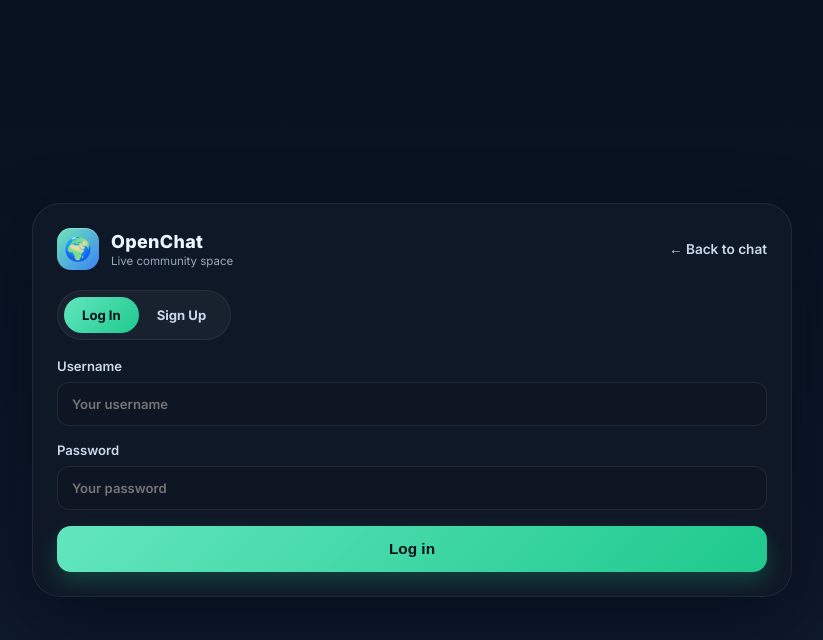
After one commit to GaurishGuptaHobbyProgramer/Open.Chat, a Flask app: page /auth in a window 1280 px wide. The commit adds this page. Shown: the top 640 px of the page, without its empty margins (228-1051 px from the left). Run offline with Flask 3, Linux system fonts and the light colour scheme.

Commit message:
added auth. system

```diff
--- a/app.py
+++ b/app.py
@@ -1,8 +1,10 @@
 import os
+import re
 import sqlite3
 from datetime import datetime, timedelta, timezone
 
-from flask import Flask, g, current_app, jsonify, render_template, request
+from flask import Flask, g, current_app, jsonify, redirect, render_template, request, session, url_for
+from werkzeug.security import check_password_hash, generate_password_hash
 
 
 def get_db():
@@ -33,6 +35,35 @@ def init_db():
         )
         """
     )
+    db.execute(
+        """
+        CREATE TABLE IF NOT EXISTS users (
+            id INTEGER PRIMARY KEY AUTOINCREMENT,
+            username TEXT NOT NULL,
+            password_hash TEXT NOT NULL,
+            created_at TEXT NOT NULL
+        )
+        """
+    )
+
+    db.execute("UPDATE users SET username = TRIM(username) WHERE username IS NOT NULL")
+
+    duplicate_username_rows = db.execute(
+        "SELECT id, username FROM users WHERE username IS NOT NULL ORDER BY id"
+    ).fetchall()
+    kept_usernames = set()
+    duplicate_username_ids = []
+    for row in duplicate_username_rows:
+        key = (row["username"] or "").lower().strip()
+        if key in kept_usernames:
+            duplicate_username_ids.append(row["id"])
+        else:
+            kept_usernames.add(key)
+    if duplicate_username_ids:
+        placeholders = ", ".join("?" for _ in duplicate_username_ids)
+        db.execute(f"DELETE FROM users WHERE id IN ({placeholders})", duplicate_username_ids)
+
+    db.execute("CREATE UNIQUE INDEX IF NOT EXISTS idx_users_username_unique ON users (LOWER(username))")
     db.commit()
 
 
@@ -72,6 +103,86 @@ def detect_device_type(user_agent):
         "opera mini",
     ]
     return "mobile" if any(marker in ua for marker in mobile_indicators) else "desktop"
+
+
+def get_current_user():
+    user_id = session.get("user_id")
+    if not user_id:
+        return None
+
+    db = get_db()
+    row = db.execute(
+        "SELECT id, username, created_at FROM users WHERE id = ?",
+        (user_id,),
+    ).fetchone()
+
+    if row is None:
+        session.clear()
+        return None
+
+    return {
+        "id": row["id"],
+        "username": row["username"],
+        "created_at": row["created_at"],
+    }
+
+
+def register_user(username, password):
+    clean_username = (username or "").strip()
+    if len(clean_username) < 2:
+        raise ValueError("Name must be at least 2 characters long.")
+    if len(clean_username) > 30:
+        raise ValueError("Name must be 30 characters or fewer.")
+    if len(password or "") < 8:
+        raise ValueError("Password must be at least 8 characters long.")
+
+    db = get_db()
+    if db.execute("SELECT 1 FROM users WHERE LOWER(username) = LOWER(?)", (clean_username,)).fetchone():
+        raise ValueError("This username is already taken.")
+
+    password_hash = generate_password_hash(password)
+    timestamp = datetime.now(timezone.utc).strftime("%Y-%m-%dT%H:%M:%SZ")
+    cursor = db.execute(
+        "INSERT INTO users (username, password_hash, created_at) VALUES (?, ?, ?)",
+        (clean_username, password_hash, timestamp),
+    )
+    db.commit()
+
+    user = db.execute(
+        "SELECT id, username, created_at FROM users WHERE id = ?",
+        (cursor.lastrowid,),
+    ).fetchone()
+
+    session["user_id"] = user["id"]
+    session.permanent = True
+    return {
+        "id": user["id"],
+        "username": user["username"],
+        "created_at": user["created_at"],
+    }
+
+
+def authenticate_user(username, password):
+    clean_username = (username or "").strip()
+    db = get_db()
+    user = db.execute(
+        "SELECT id, username, password_hash FROM users WHERE LOWER(username) = LOWER(?)",
+        (clean_username,),
+    ).fetchone()
+
+    if user is None:
+        return False
+
+    if not check_password_hash(user["password_hash"], password or ""):
+        return False
+
+    session["user_id"] = user["id"]
+    session.permanent = True
+    return True
+
+
+def logout_user():
+    session.clear()
 
 
 def save_message(username, message):
@@ -174,29 +285,112 @@ def create_app(test_config=None):
 
     @app.route("/")
     def home():
+        current_user = get_current_user()
+        if current_user is None:
+            return redirect(url_for("auth_page", mode="login"))
+
         device_type = detect_device_type(request.user_agent.string)
-        return render_template("index.html", device_type=device_type)
+        return render_template("index.html", device_type=device_type, current_user=current_user)
+
+    @app.route("/auth", methods=["GET", "POST"])
+    def auth_page():
+        device_type = detect_device_type(request.user_agent.string)
+        mode = request.args.get("mode", "login")
+        form_error = None
+        current_user = get_current_user()
+
+        if current_user is not None and request.method == "GET":
+            return redirect(url_for("home"))
+
+        if request.method == "POST":
+            mode = request.form.get("mode", "login")
+            if mode == "signup":
+                try:
+                    password = request.form.get("password", "")
+                    confirm_password = request.form.get("confirm_password", "")
+                    if confirm_password != password:
+                        raise ValueError("Passwords do not match.")
+                    register_user(
+                        request.form.get("username", ""),
+                        password,
+                    )
+                    return redirect(url_for("home"))
+                except ValueError as exc:
+                    form_error = str(exc)
+            else:
+                if authenticate_user(request.form.get("username", ""), request.form.get("password", "")):
+                    return redirect(request.args.get("next") or url_for("home"))
+                form_error = "Invalid username or password."
+
+        return render_template(
+            "auth.html",
+            device_type=device_type,
+            current_user=current_user,
+            auth_mode=mode,
+            error=form_error,
+        )
+
+    @app.route("/logout", methods=["POST"])
+    def logout_page():
+        logout_user()
+        return redirect(url_for("auth_page", mode="login"))
+
+    @app.route("/settings")
+    def settings_page():
+        device_type = detect_device_type(request.user_agent.string)
+        return render_template("settings.html", device_type=device_type, current_user=get_current_user())
+
+    @app.route("/api/check-username", methods=["GET"])
+    def check_username_availability():
+        username = (request.args.get("username") or "").strip()
+        if not username:
+            return jsonify({"available": False, "message": "Please enter a username."})
+
+        if len(username) < 2:
+            return jsonify({"available": False, "message": "Username must be at least 2 characters."})
+
+        db = get_db()
+        exists = db.execute(
+            "SELECT 1 FROM users WHERE LOWER(username) = LOWER(?)",
+            (username,),
+        ).fetchone() is not None
+        if exists:
+            return jsonify({"available": False, "message": "Username unavailable."})
+        return jsonify({"available": True, "message": "Username available."})
 
     @app.route("/messages", methods=["GET"])
     def list_messages():
+        if get_current_user() is None:
+            return redirect(url_for("auth_page", mode="login"))
+
         since_id = request.args.get("since_id", type=int)
         limit = request.args.get("limit", default=80, type=int)
         return jsonify(get_messages(limit=limit, since_id=since_id))
 
     @app.route("/messages", methods=["POST"])
     def add_message_route():
+        current_user = get_current_user()
+        if current_user is None:
+            return jsonify({"error": "Authentication required"}), 401
+
         data = request.get_json(silent=True) or {}
-        payload = save_message(data.get("username"), data.get("message"))
+        payload = save_message(current_user["username"], data.get("message"))
         if payload is None:
             return jsonify({"error": "Message cannot be empty"}), 400
         return jsonify(payload)
 
     @app.route("/presence", methods=["GET"])
     def presence_count():
+        if get_current_user() is None:
+            return jsonify({"error": "Authentication required"}), 401
+
         return jsonify({"count": get_presence_count()})
 
     @app.route("/presence", methods=["POST"])
     def presence_upsert():
+        if get_current_user() is None:
+            return jsonify({"error": "Authentication required"}), 401
+
         data = request.get_json(silent=True) or {}
         count = set_presence(data.get("token"))
         if count is None:
@@ -205,6 +399,9 @@ def create_app(test_config=None):
 
     @app.route("/presence", methods=["DELETE"])
     def presence_delete():
+        if get_current_user() is None:
+            return jsonify({"error": "Authentication required"}), 401
+
         data = request.get_json(silent=True) or {}
         return jsonify({"count": remove_presence(data.get("token"))})
 
--- a/requirements.txt
+++ b/requirements.txt
@@ -2,3 +2,4 @@ Flask
 Flask-SocketIO
 gunicorn
 eventlet
+python-dotenv
--- a/static/style.css
+++ b/static/style.css
@@ -331,6 +331,258 @@ body {
     transform: translateY(-1px);
 }
 
+.settings-link,
+.secondary-link,
+.auth-tab,
+.primary-button,
+.danger-button,
+.settings-button {
+    text-decoration: none;
+    transition: transform 0.18s ease, border-color 0.18s ease, box-shadow 0.18s ease;
+}
+
+.settings-link {
+    display: inline-flex;
+    align-items: center;
+    justify-content: center;
+    border: 1px solid var(--line);
+    border-radius: 999px;
+    background: rgba(255, 255, 255, 0.04);
+    color: var(--text);
+    padding: 8px 12px;
+    font-size: 0.76rem;
+    font-weight: 700;
+    white-space: nowrap;
+}
+
+.account-chip {
+    background: rgba(99, 230, 190, 0.12);
+    border: 1px solid rgba(99, 230, 190, 0.25);
+    color: var(--text);
+    border-radius: 999px;
+    padding: 8px 12px;
+    font-size: 0.75rem;
+    font-weight: 700;
+    white-space: nowrap;
+}
+
+.auth-shell,
+.settings-shell {
+    width: min(92vw, 760px);
+    margin: 0 auto;
+}
+
+.auth-card,
+.settings-card {
+    background: var(--card);
+    border: 1px solid var(--line);
+    border-radius: 28px;
+    box-shadow: 0 24px 70px var(--shadow);
+    backdrop-filter: blur(12px);
+    overflow: hidden;
+}
+
+.auth-card {
+    padding: 24px;
+}
+
+.settings-card {
+    padding: 24px;
+}
+
+.auth-header,
+.settings-header {
+    display: flex;
+    align-items: center;
+    justify-content: space-between;
+    gap: 12px;
+    margin-bottom: 20px;
+}
+
+.secondary-link {
+    color: var(--text-soft);
+    font-size: 0.85rem;
+    font-weight: 600;
+}
+
+.auth-tabs {
+    display: inline-flex;
+    background: rgba(255, 255, 255, 0.04);
+    border: 1px solid var(--line);
+    border-radius: 999px;
+    padding: 6px;
+    margin-bottom: 18px;
+}
+
+.auth-tab {
+    border-radius: 999px;
+    padding: 10px 18px;
+    color: var(--text-soft);
+    font-weight: 700;
+    font-size: 0.82rem;
+}
+
+.auth-tab.active {
+    background: linear-gradient(135deg, var(--accent), var(--accent-strong));
+    color: #061119;
+}
+
+.auth-form {
+    display: flex;
+    flex-direction: column;
+    gap: 16px;
+}
+
+.auth-form label {
+    display: flex;
+    flex-direction: column;
+    gap: 8px;
+    color: var(--text-soft);
+    font-size: 0.82rem;
+    font-weight: 600;
+}
+
+.auth-form input {
+    border: 1px solid var(--line);
+    border-radius: 12px;
+    background: rgba(10, 18, 30, 0.2);
+    color: var(--text);
+    padding: 13px 14px;
+    font: inherit;
+}
+
+.form-message {
+    margin-bottom: 16px;
+    border-radius: 12px;
+    padding: 12px 14px;
+    font-size: 0.85rem;
+    font-weight: 600;
+}
+
+.field-status {
+    display: block;
+    min-height: 18px;
+    font-size: 0.75rem;
+    color: var(--muted);
+}
+
+.field-status.error {
+    color: #fca5a5;
+}
+
+.field-status.success {
+    color: #86efac;
+}
+
+.error-message {
+    background: rgba(239, 68, 68, 0.12);
+    color: #fecaca;
+    border: 1px solid rgba(239, 68, 68, 0.35);
+}
+
+.primary-button,
+.danger-button,
+.settings-button {
+    display: inline-flex;
+    align-items: center;
+    justify-content: center;
+    border: none;
+    border-radius: 14px;
+    background: linear-gradient(135deg, var(--accent), var(--accent-strong));
+    color: #061119;
+    font-weight: 800;
+    font-size: 0.96rem;
+    cursor: pointer;
+    padding: 14px 18px;
+    box-shadow: 0 10px 20px rgba(30, 201, 141, 0.22);
+}
+
+.danger-button {
+    background: linear-gradient(135deg, #fca5a5, #ef4444);
+    color: white;
+    box-shadow: 0 10px 20px rgba(239, 68, 68, 0.22);
+}
+
+.settings-link:hover,
+.secondary-link:hover,
+.auth-tab:hover,
+.primary-button:hover,
+.danger-button:hover,
+.settings-button:hover {
+    transform: translateY(-1px);
+}
+
+.eyebrow {
+    margin: 0 0 6px;
+    text-transform: uppercase;
+    letter-spacing: 0.12em;
+    font-size: 0.72rem;
+    color: var(--muted);
+}
+
+.settings-header h1 {
+    margin: 0;
+    font-size: clamp(1.6rem, 2vw, 2.2rem);
+}
+
+.settings-list {
+    display: flex;
+    flex-direction: column;
+    gap: 18px;
+}
+
+.settings-section {
+    background: rgba(255, 255, 255, 0.02);
+    border: 1px solid var(--line);
+    border-radius: 18px;
+    padding: 16px 18px;
+}
+
+.settings-section h2 {
+    margin: 0 0 14px;
+    font-size: 1rem;
+}
+
+.profile-card {
+    display: flex;
+    align-items: center;
+    gap: 14px;
+}
+
+.profile-avatar {
+    width: 52px;
+    height: 52px;
+    display: grid;
+    place-items: center;
+    border-radius: 50%;
+    background: var(--avatar-bg);
+    color: #fff;
+    font-weight: 800;
+}
+
+.profile-details {
+    display: flex;
+    flex-direction: column;
+    gap: 4px;
+}
+
+.profile-details strong {
+    font-size: 1rem;
+}
+
+.profile-details span {
+    color: var(--muted);
+    font-size: 0.85rem;
+}
+
+.placeholder-setting {
+    background: rgba(255, 255, 255, 0.02);
+    border: 1px dashed var(--line);
+    border-radius: 12px;
+    padding: 12px 14px;
+    color: var(--text-soft);
+}
+
 @keyframes fadeIn {
     from { opacity: 0; transform: translateY(6px); }
     to { opacity: 1; transform: translateY(0); }
--- /dev/null
+++ b/templates/auth.html
@@ -0,0 +1,104 @@
+<!DOCTYPE html>
+<html lang="en">
+<head>
+    <meta charset="UTF-8">
+    <meta name="viewport" content="width=device-width, initial-scale=1.0">
+    <title>OpenChat | Authentication</title>
+    <link rel="icon" type="image/svg+xml" href="{{ url_for('static', filename='favicon.svg') }}">
+    <link rel="stylesheet" href="{{ url_for('static', filename='style.css') }}">
+</head>
+<body class="device-{{ device_type }}" data-device-type="{{ device_type }}">
+    <div class="auth-shell">
+        <div class="auth-card">
+            <div class="auth-header">
+                <div class="brand-wrap">
+                    <div class="brand-icon">🌍</div>
+                    <div class="brand-copy">
+                        <div class="brand-name">OpenChat</div>
+                        <div class="brand-tagline">Live community space</div>
+                    </div>
+                </div>
+                <a href="{{ url_for('home') }}" class="secondary-link">← Back to chat</a>
+            </div>
+
+            <div class="auth-tabs" role="tablist" aria-label="Authentication mode selector">
+                <a href="{{ url_for('auth_page', mode='login') }}" class="auth-tab {% if auth_mode == 'login' %}active{% endif %}">Log In</a>
+                <a href="{{ url_for('auth_page', mode='signup') }}" class="auth-tab {% if auth_mode == 'signup' %}active{% endif %}">Sign Up</a>
+            </div>
+
+            {% if error %}
+            <div class="form-message error-message" role="alert">{{ error }}</div>
+            {% endif %}
+
+            {% if auth_mode == 'signup' %}
+            <form method="post" action="{{ url_for('auth_page') }}" class="auth-form" novalidate>
+                <input type="hidden" name="mode" value="signup">
+                <label>
+                    <span>Display name</span>
+                    <input type="text" id="signup-username" name="username" maxlength="30" placeholder="Enter your name" required>
+                    <small id="username-status" class="field-status" aria-live="polite"></small>
+                </label>
+                <label>
+                    <span>Password</span>
+                    <input type="password" name="password" minlength="8" placeholder="At least 8 characters" required>
+                </label>
+                <label>
+                    <span>Confirm password</span>
+                    <input type="password" name="confirm_password" minlength="8" placeholder="Re-enter your password" required>
+                </label>
+                <button type="submit" class="primary-button">Create account</button>
+            </form>
+            {% else %}
+            <form method="post" action="{{ url_for('auth_page') }}" class="auth-form" novalidate>
+                <input type="hidden" name="mode" value="login">
+                <label>
+                    <span>Username</span>
+                    <input type="text" name="username" placeholder="Your username" required>
+                </label>
+                <label>
+                    <span>Password</span>
+                    <input type="password" name="password" placeholder="Your password" required>
+                </label>
+                <button type="submit" class="primary-button">Log in</button>
+            </form>
+            {% endif %}
+        </div>
+    </div>
+
+    <script>
+        const usernameInput = document.getElementById('signup-username');
+        const usernameStatus = document.getElementById('username-status');
+
+        if (usernameInput && usernameStatus) {
+            let debounceTimer = null;
+            const checkUsername = async () => {
+                const username = usernameInput.value.trim();
+                if (!username) {
+                    usernameStatus.textContent = '';
+                    usernameStatus.classList.remove('error', 'success');
+                    return;
+                }
+
+                usernameStatus.textContent = 'Checking username...';
+                usernameStatus.classList.remove('error', 'success');
+
+                try {
+                    const response = await fetch(`/api/check-username?username=${encodeURIComponent(username)}`);
+                    const result = await response.json();
+                    usernameStatus.textContent = result.message || '';
+                    usernameStatus.classList.toggle('error', !result.available);
+                    usernameStatus.classList.toggle('success', !!result.available);
+                } catch (error) {
+                    usernameStatus.textContent = 'Could not check username right now.';
+                    usernameStatus.classList.add('error');
+                }
+            };
+
+            usernameInput.addEventListener('input', () => {
+                clearTimeout(debounceTimer);
+                debounceTimer = setTimeout(checkUsername, 350);
+            });
+        }
+    </script>
+</body>
+</html>
```
Also changed, not shown: fix_duplicate_users.py (added, +33 -0 lines), static/script.js (+2 -11 lines), templates/index.html (+5 -5 lines), templates/settings.html (added, +54 -0 lines), test_app.py (+35 -1 lines), chat.db, templates/verify_otp.html (added), 1 other file.
